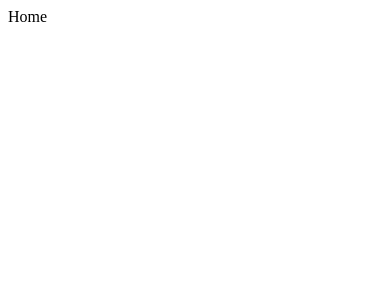
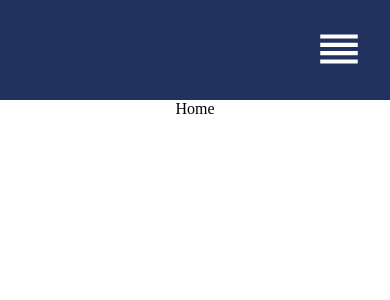
Before and after one commit to Ryan-Sadeghi-Javid/personal, a React (Create React App) app: page / in a window 390 px wide. Shown: the top 300 px of the page. Built offline with nearby package versions, Linux system fonts and the light colour scheme.

Commit message:
Finished nav bar

```diff
--- a/package.json
+++ b/package.json
@@ -3,12 +3,17 @@
   "version": "0.1.0",
   "private": true,
   "dependencies": {
+    "@material-ui/core": "^4.12.4",
+    "@material-ui/icons": "^4.11.3",
+    "@mui/icons-material": "^5.11.16",
     "@testing-library/jest-dom": "^5.16.5",
     "@testing-library/react": "^13.4.0",
     "@testing-library/user-event": "^13.5.0",
     "react": "^18.2.0",
     "react-dom": "^18.2.0",
+    "react-router-dom": "^6.14.1",
     "react-scripts": "5.0.1",
+    "react-vertical-timeline-component": "^3.6.0",
     "web-vitals": "^2.1.4"
   },
   "scripts": {
--- a/src/App.css
+++ b/src/App.css
@@ -2,37 +2,7 @@
   text-align: center;
 }
 
-.App-logo {
-  height: 40vmin;
-  pointer-events: none;
+body {
+  padding: 0;
+  margin: 0;
 }
-
-@media (prefers-reduced-motion: no-preference) {
-  .App-logo {
-    animation: App-logo-spin infinite 20s linear;
-  }
-}
-
-.App-header {
-  background-color: #282c34;
-  min-height: 100vh;
-  display: flex;
-  flex-direction: column;
-  align-items: center;
-  justify-content: center;
-  font-size: calc(10px + 2vmin);
-  color: white;
-}
-
-.App-link {
-  color: #61dafb;
-}
-
-@keyframes App-logo-spin {
-  from {
-    transform: rotate(0deg);
-  }
-  to {
-    transform: rotate(360deg);
-  }
-}
--- a/src/App.js
+++ b/src/App.js
@@ -1,12 +1,15 @@
-import {BrowserRouter as Router, Routes, Route} from 'react-router-dom'
-import Home from './pages/Home'
-import Projects from './pages/Projects'
-import Experience from './pages/Experience'
+import "./App.css";
+import { BrowserRouter as Router, Routes, Route } from 'react-router-dom';
+import Home from "./pages/Home";
+import Projects from "./pages/Projects";
+import Experience from "./pages/Experience";
+import Navbar from "./components/Navbar";
 
 function App() {
   return (
     <div className="App">
       <Router>
+      <Navbar />
         <Routes>
           <Route path="/" element={<Home />} />
           <Route path="/projects" element={<Projects />} />
--- /dev/null
+++ b/src/components/Navbar.js
@@ -0,0 +1,35 @@
+import React, { useEffect, useState } from 'react';
+import {Link, useLocation} from 'react-router-dom';
+import "../styles/Navbar.css";
+import ReorderIcon from '@material-ui/icons/Reorder';
+
+function Navbar() {
+    const [expandNavbar, setExpandNavbar] = useState(false);
+    const location = useLocation();
+
+    useEffect(() => {
+        setExpandNavbar(false)
+    }, [location]);
+
+  return (
+    <div className='navbar' id={expandNavbar ? "open" : "close"}>
+        <div className='toggleButton'>
+            <button
+             onClick={()=>{
+                setExpandNavbar((prev) => !prev);
+            }}
+            >
+            <ReorderIcon / >
+
+            </button>
+        </div>
+        <div className="links">
+            <Link to={"/"}> Home </Link>
+            <Link to={"/projects"}> Projects </Link>
+            <Link to={"/experience"}> Experience </Link>
+        </div>
+    </div>
+  )
+}
+
+export default Navbar
--- a/src/pages/Home.js
+++ b/src/pages/Home.js
@@ -2,7 +2,9 @@
 
 function Home() {
   return (
-    <div>Home</div>
+    <div>
+    Home
+    </div>
   )
 }
 
--- a/src/pages/Projects.js
+++ b/src/pages/Projects.js
@@ -1,9 +1,7 @@
 import React from 'react'
 
 function Projects() {
-  return (
-    <div>Projects</div>
-  )
+  return <div>Projects</div>
 }
 
 export default Projects
--- /dev/null
+++ b/src/styles/Navbar.css
@@ -0,0 +1,88 @@
+.navbar {
+    width: 100%;
+    height: 100px;
+    background: #21325e;
+  }
+
+  .links {
+    width: 100%;
+    height: 100%;
+    display: flex;
+    align-items: center;
+    justify-content: center;
+    color: white;
+  }
+
+  .navbar a {
+    color: white;
+    text-decoration: none;
+    margin: 20px;
+    font-size: 25px;
+  }
+
+  .toggleButton {
+    width: 100%;
+    height: 100px;
+    display: flex;
+    align-items: center;
+    justify-content: flex-end;
+  }
+
+  .toggleButton svg {
+    font-size: 50px;
+  }
+  .toggleButton button {
+    margin-right: 20px;
+    background-color: transparent;
+    border: none;
+    color: white;
+    cursor: pointer;
+  }
+
+  #open {
+    height: 100vh;
+  }
+
+  #open .links {
+    flex-direction: column;
+    justify-content: flex-start;
+    margin-top: 100px;
+  }
+
+  #open a {
+    width: 100%;
+    text-align: center;
+  }
+
+  @media only screen and (max-width: 900px) {
+    .navbar a {
+      width: 70px;
+    }
+  }
+
+  @media only screen and (max-width: 600px) {
+    .toggleButton {
+      display: flex;
+    }
+    #close a {
+      display: none;
+    }
+  }
+
+  @media only screen and (min-width: 600px) {
+    .toggleButton {
+      display: none;
+    }
+
+    .hiddenLinks {
+      display: none;
+    }
+
+    #open {
+      height: 100px;
+    }
+
+    #open .links {
+      flex-direction: row;
+    }
+  }
```
Also changed, not shown: 1 other file (tests, documents, lock files or other folders).
